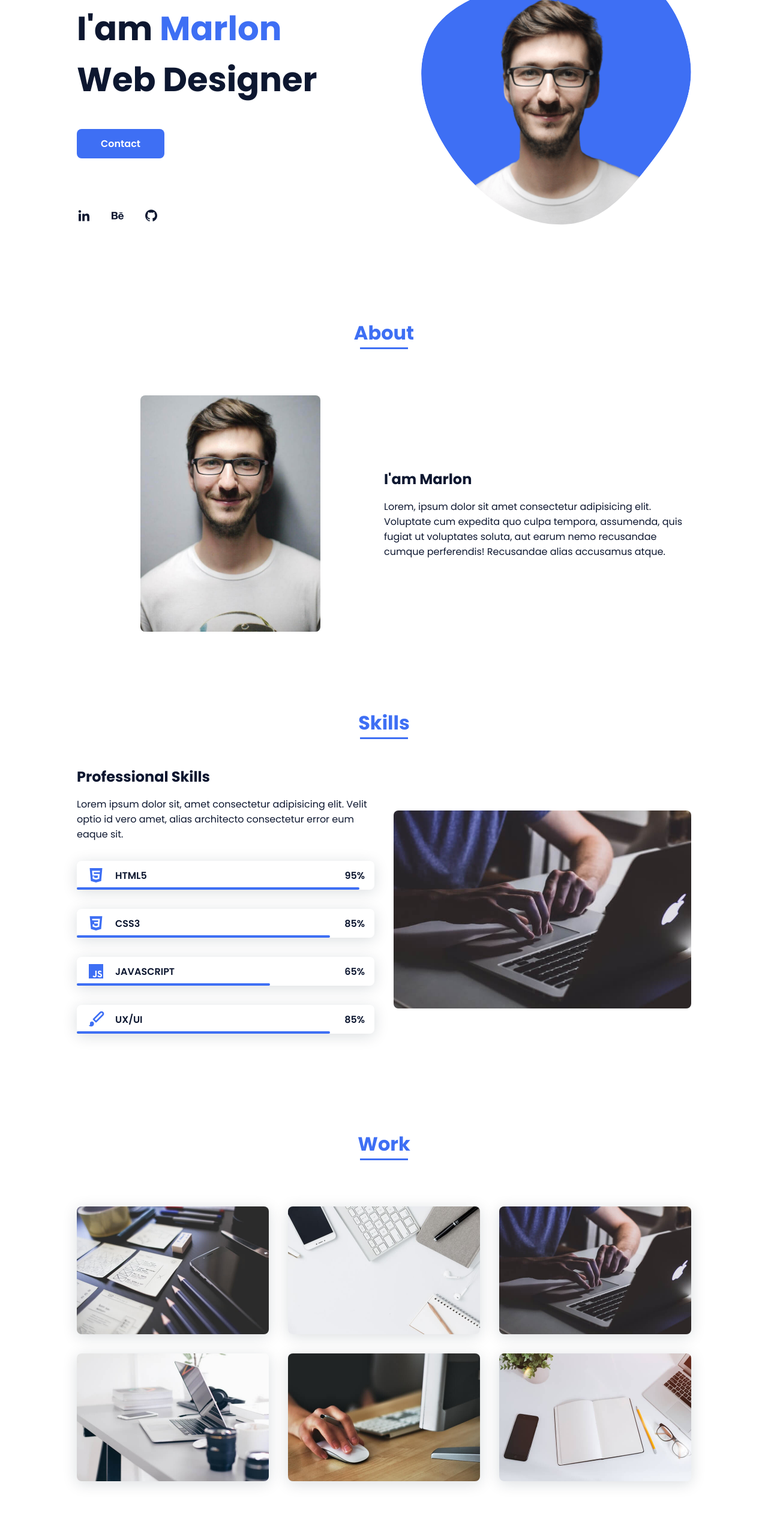
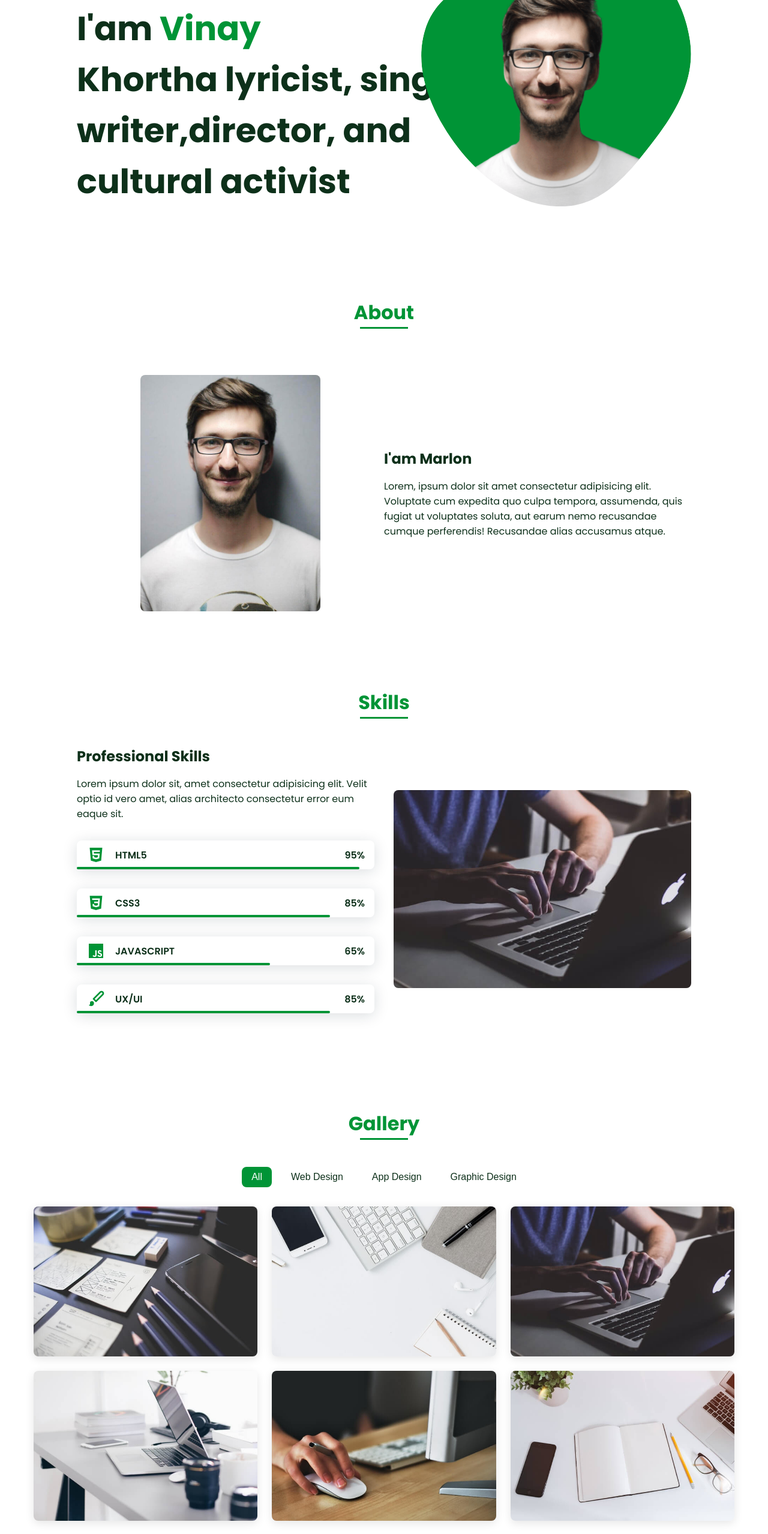
Before and after one commit to LykanImran/vinay_tiwari, a plain HTML site: page index.html in a window 1280 px wide. Shown: the part 240-2797 px from the top of the page at 60% size. Drawn offline with nearby package versions, Linux system fonts and the light colour scheme.

Commit message:
color change and cleanup

```diff
--- a/assets/css/styles.css
+++ b/assets/css/styles.css
@@ -7,8 +7,8 @@
   /*===== Colores =====*/
   /*Purple 260 - Red 355 - Blue 224 - Pink 340*/
   /* HSL color mode */
-  --hue-color: 224;
-  --first-color: hsl(var(--hue-color), 89%, 60%);
+  --hue-color: 142;
+  --first-color: hsl(var(--hue-color),100%, 29%);
   --second-color: hsl(var(--hue-color), 56%, 12%);
   /*===== Fuente y tipografia =====*/
   --body-font: "Poppins", sans-serif;
--- a/index.html
+++ b/index.html
@@ -201,7 +201,7 @@
     <header class="l-header">
       <nav class="nav bd-grid">
         <div>
-          <a href="#" class="nav__logo">Marlon</a>
+          <a href="#" class="nav__logo">Vinay</a>
         </div>
 
         <div class="nav__menu" id="nav-menu">
@@ -244,17 +244,10 @@
       <section class="home bd-grid" id="home">
         <div class="home__data">
           <h1 class="home__title" data-i18n="title">
-            Hi,<br />I'am <span class="home__title-color">Marlon</span><br />
-            Web Designer
+            Hi,<br />I'am <span class="home__title-color">Vinay</span><br />
+           Khortha lyricist, singer, writer,director, and cultural activist
           </h1>
 
-          <a href="#" class="button">Contact</a>
-        </div>
-
-        <div class="home__social">
-          <a href="" class="home__social-icon"><i class="bx bxl-linkedin"></i></a>
-          <a href="" class="home__social-icon"><i class="bx bxl-behance"></i></a>
-          <a href="" class="home__social-icon"><i class="bx bxl-github"></i></a>
         </div>
 
         <div class="home__img">
@@ -369,31 +362,6 @@
         </div>
       </section>
 
-      <!--===== WORK =====-->
-      <section class="work section" id="work">
-        <h2 class="section-title" data-i18n="work">Work</h2>
-
-        <div class="work__container bd-grid">
-          <a href="" class="work__img">
-            <img src="assets/img/work1.jpg" alt="" />
-          </a>
-          <a href="" class="work__img">
-            <img src="assets/img/work2.jpg" alt="" />
-          </a>
-          <a href="" class="work__img">
-            <img src="assets/img/work3.jpg" alt="" />
-          </a>
-          <a href="" class="work__img">
-            <img src="assets/img/work4.jpg" alt="" />
-          </a>
-          <a href="" class="work__img">
-            <img src="assets/img/work5.jpg" alt="" />
-          </a>
-          <a href="" class="work__img">
-            <img src="assets/img/work6.jpg" alt="" />
-          </a>
-        </div>
-      </section>
 
       <!--===== GALLERY =====-->
       <section class="gallery section" id="gallery">
@@ -473,30 +441,6 @@
         <div class="news-list" id="news-list"></div>
       </section>
 
-      <!--===== CONTACT =====-->
-      <section class="contact section" id="contact">
-        <h2 class="section-title" data-i18n="contact">Contact</h2>
-
-        <div class="contact__container bd-grid">
-          <form action="" class="contact__form">
-            <input type="text" placeholder="Name" class="contact__input" />
-            <input type="mail" placeholder="Email" class="contact__input" />
-            <textarea
-              name=""
-              id=""
-              cols="0"
-              rows="10"
-              class="contact__input"
-            ></textarea>
-            <input
-              type="button"
-              value="Enviar"
-              class="contact__button button"
-            />
-          </form>
-        </div>
-      </section>
-    </main>
 
     <!-- Lightbox -->
     <div class="lightbox" id="lightbox">
@@ -512,7 +456,9 @@
         <a href="#" class="footer__icon"><i class="bx bxl-instagram"></i></a>
         <a href="#" class="footer__icon"><i class="bx bxl-twitter"></i></a>
       </div>
-      <p class="footer__copy">&#169; Bedimcode. All rigths reserved</p>
+      <p class="footer__copy">Made with ❤ in India</p>
+
+      <p class="footer__copy">&#169; Arkvision Labs Private Limited. All rigths reserved</p>
     </footer>
 
     <!--===== SCROLL REVEAL =====-->
@@ -537,7 +483,7 @@
             gallery: "Gallery",
             news: "News",
             contact: "Contact",
-            title: 'Hi,<br>I\'am <span class="home__title-color">Marlon</span><br> Web Designer',
+            title: 'Hi,<br>I\'am <span class="home__title-color">Vinay</span><br> Web Designer',
             about_subtitle: "I'am Marlon",
             about_text: "Lorem, ipsum dolor sit amet consectetur adipisicing elit. Voluptate cum expedita quo culpa tempora, assumenda, quis fugiat ut voluptates soluta, aut earum nemo recusandae cumque perferendis! Recusandae alias accusamus atque.",
             skills_subtitle: "Professional Skills",
```
